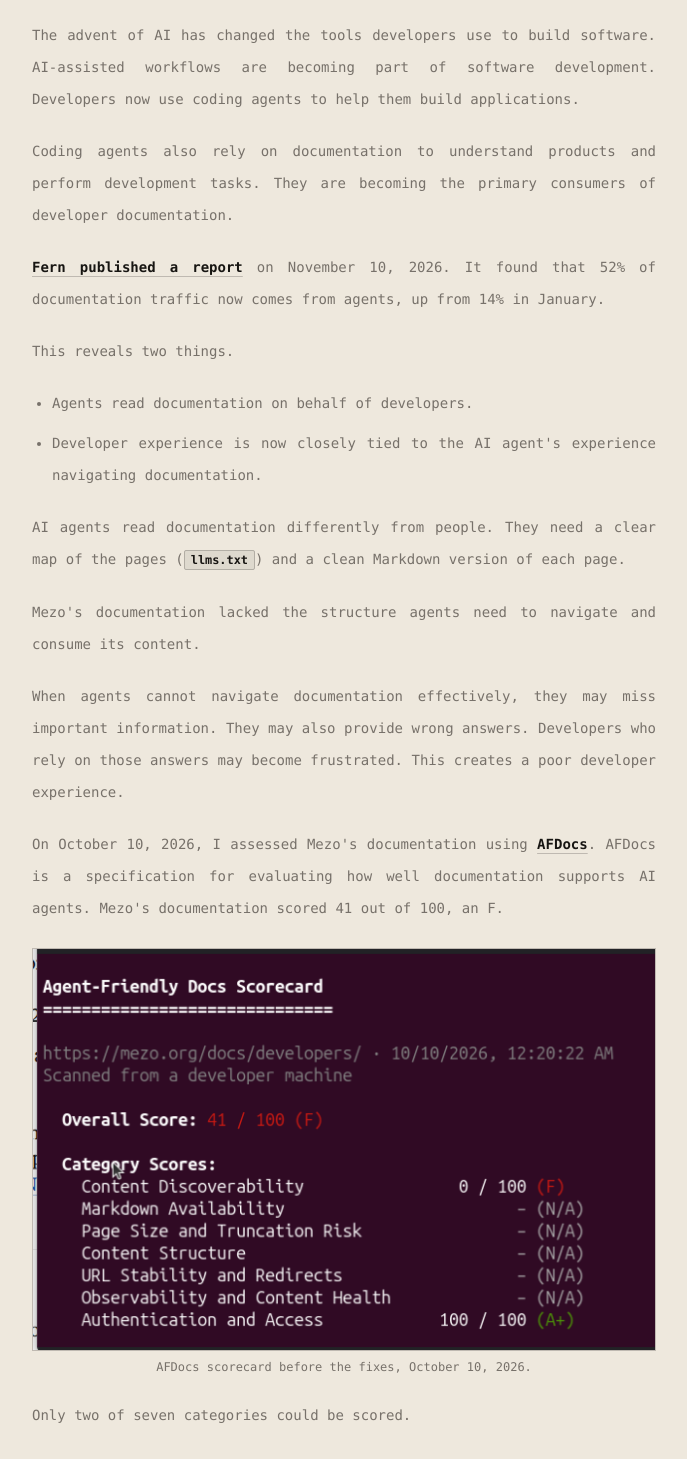
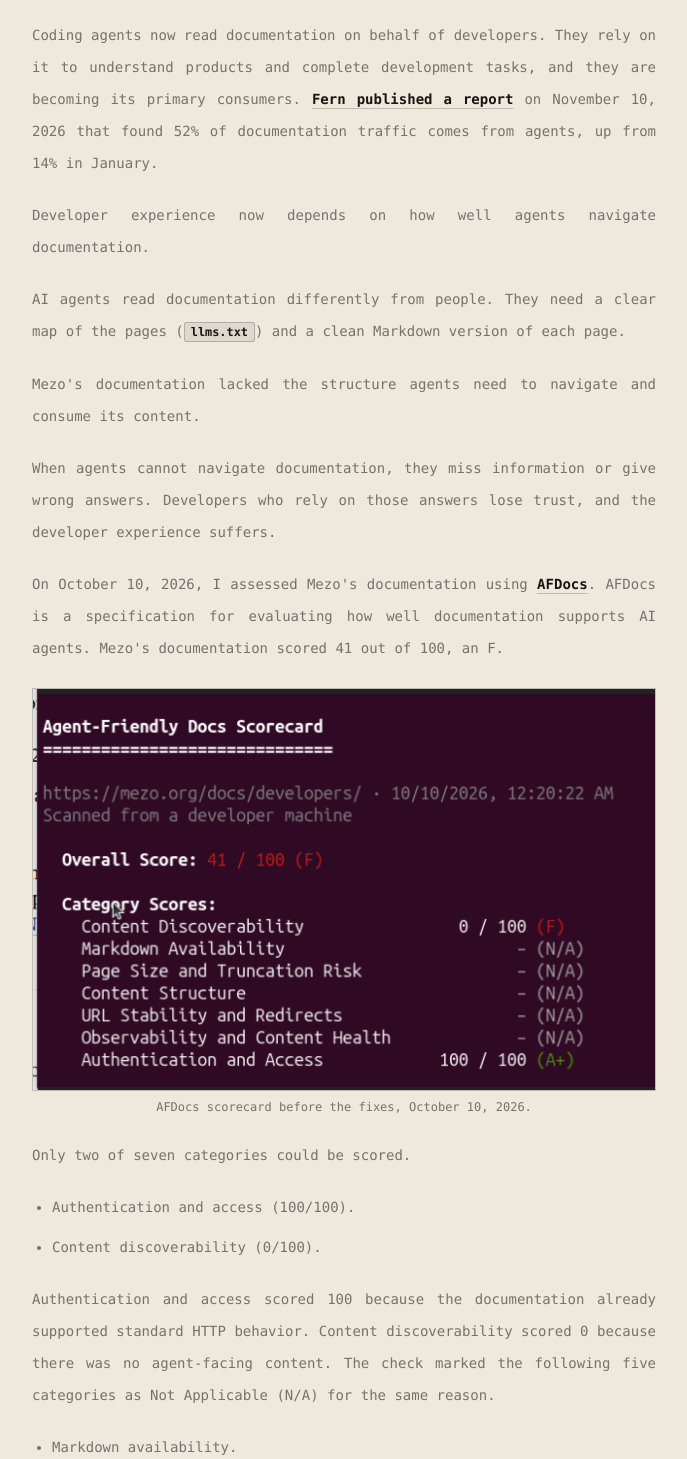
Before and after one commit to manueldezman/Portfolio-2, a Next.js app: page /blog/how-i-made-mezo-documentation-agent-ready in a window 1280 px wide. Shown: the part 1242-2701 px from the top of the page, without its empty margins (296-983 px from the left). Built offline with nearby package versions, Linux system fonts and the light colour scheme.

Commit message:
style(blog): remove AI-slop patterns

```diff
--- a/app/blog/(articles)/how-i-made-mezo-documentation-agent-ready/page.tsx
+++ b/app/blog/(articles)/how-i-made-mezo-documentation-agent-ready/page.tsx
@@ -184,16 +184,9 @@ export default function MezoDocumentationAgentReadyPost() {
             </Heading>
             <div className="mt-4 space-y-5 leading-8 text-[var(--muted)]">
               <p>
-                The advent of AI has changed the tools developers use to build software.
-                AI-assisted workflows are becoming part of software development. Developers now use
-                coding agents to help them build applications.
-              </p>
-              <p>
-                Coding agents also rely on documentation to understand products and perform
-                development tasks. They are becoming the primary consumers of developer
-                documentation.
-              </p>
-              <p>
+                Coding agents now read documentation on behalf of developers. They rely on it to
+                understand products and complete development tasks, and they are becoming its
+                primary consumers.{" "}
                 <a
                   className="link-ring font-semibold text-[var(--text)] underline decoration-[var(--rule-soft)] underline-offset-4"
                   href="https://buildwithfern.com/post/state-of-docs"
@@ -202,17 +195,10 @@ export default function MezoDocumentationAgentReadyPost() {
                 >
                   Fern published a report
                 </a>{" "}
-                on November 10, 2026. It found that 52% of documentation traffic now comes from
-                agents, up from 14% in January.
+                on November 10, 2026 that found 52% of documentation traffic comes from agents, up
+                from 14% in January.
               </p>
-              <p>This reveals two things.</p>
-              <ul className="list-disc space-y-2 pl-5">
-                <li>Agents read documentation on behalf of developers.</li>
-                <li>
-                  Developer experience is now closely tied to the AI agent&apos;s experience
-                  navigating documentation.
-                </li>
-              </ul>
+              <p>Developer experience now depends on how well agents navigate documentation.</p>
               <p>
                 AI agents read documentation differently from people. They need a clear map of the
                 pages (<code className={codeStyle}>llms.txt</code>) and a clean Markdown version of
@@ -223,9 +209,9 @@ export default function MezoDocumentationAgentReadyPost() {
                 its content.
               </p>
               <p>
-                When agents cannot navigate documentation effectively, they may miss important
-                information. They may also provide wrong answers. Developers who rely on those
-                answers may become frustrated. This creates a poor developer experience.
+                When agents cannot navigate documentation, they miss information or give wrong
+                answers. Developers who rely on those answers lose trust, and the developer
+                experience suffers.
               </p>
               <p>
                 On October 10, 2026, I assessed Mezo&apos;s documentation using{" "}
@@ -265,9 +251,9 @@ export default function MezoDocumentationAgentReadyPost() {
               </ul>
               <p>
                 Authentication and access scored 100 because the documentation already supported
-                standard HTTP behavior. Content discoverability scored 0 because the documentation
-                lacked agent-facing content. The check marked the following five categories as Not
-                Applicable (N/A).
+                standard HTTP behavior. Content discoverability scored 0 because there was no
+                agent-facing content. The check marked the following five categories as Not
+                Applicable (N/A) for the same reason.
               </p>
               <ul className="list-disc space-y-2 pl-5">
                 <li>Markdown availability.</li>
@@ -276,7 +262,6 @@ export default function MezoDocumentationAgentReadyPost() {
                 <li>URL stability and redirects.</li>
                 <li>Observability and content health.</li>
               </ul>
-              <p>There was no agent-facing content to test.</p>
             </div>
           </section>
 
@@ -317,7 +302,6 @@ export default function MezoDocumentationAgentReadyPost() {
                   creates a Markdown version of each live documentation page (
                   <PrLink number={349} />).
                 </p>
-                <p>The build process also runs this script automatically.</p>
               </div>
             </section>
 
@@ -477,8 +461,8 @@ export default function MezoDocumentationAgentReadyPost() {
             </figure>
 
             <p className="mt-6 leading-8 text-[var(--muted)]">
-              Agents can now get the Markdown version of each page. They can discover and use{" "}
-              <code className={codeStyle}>llms.txt</code>. The Markdown matches the live page.
+              Agents now get the Markdown version and the{" "}
+              <code className={codeStyle}>llms.txt</code> map they need.
             </p>
           </section>
 
```
Also changed, not shown: public/blog/how-i-made-mezo-documentation-agent-ready.md (+5 -16 lines).
